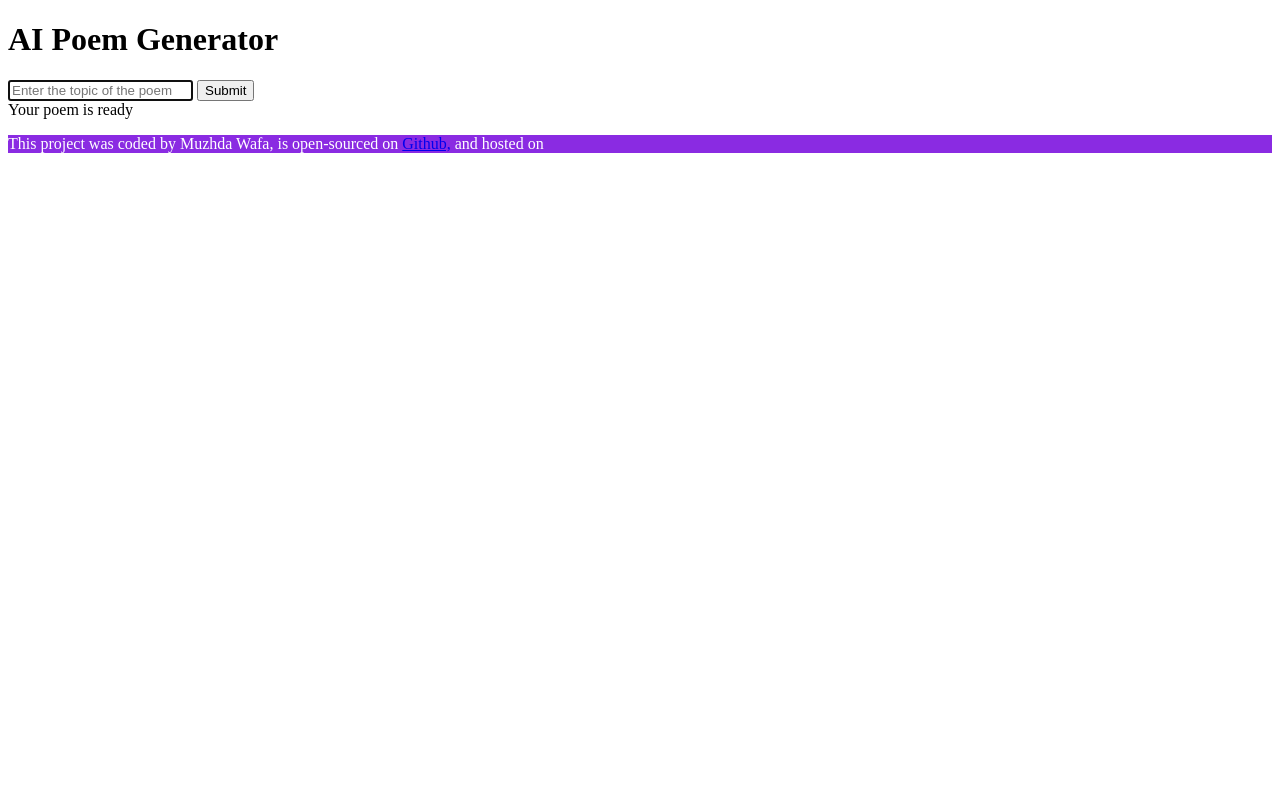
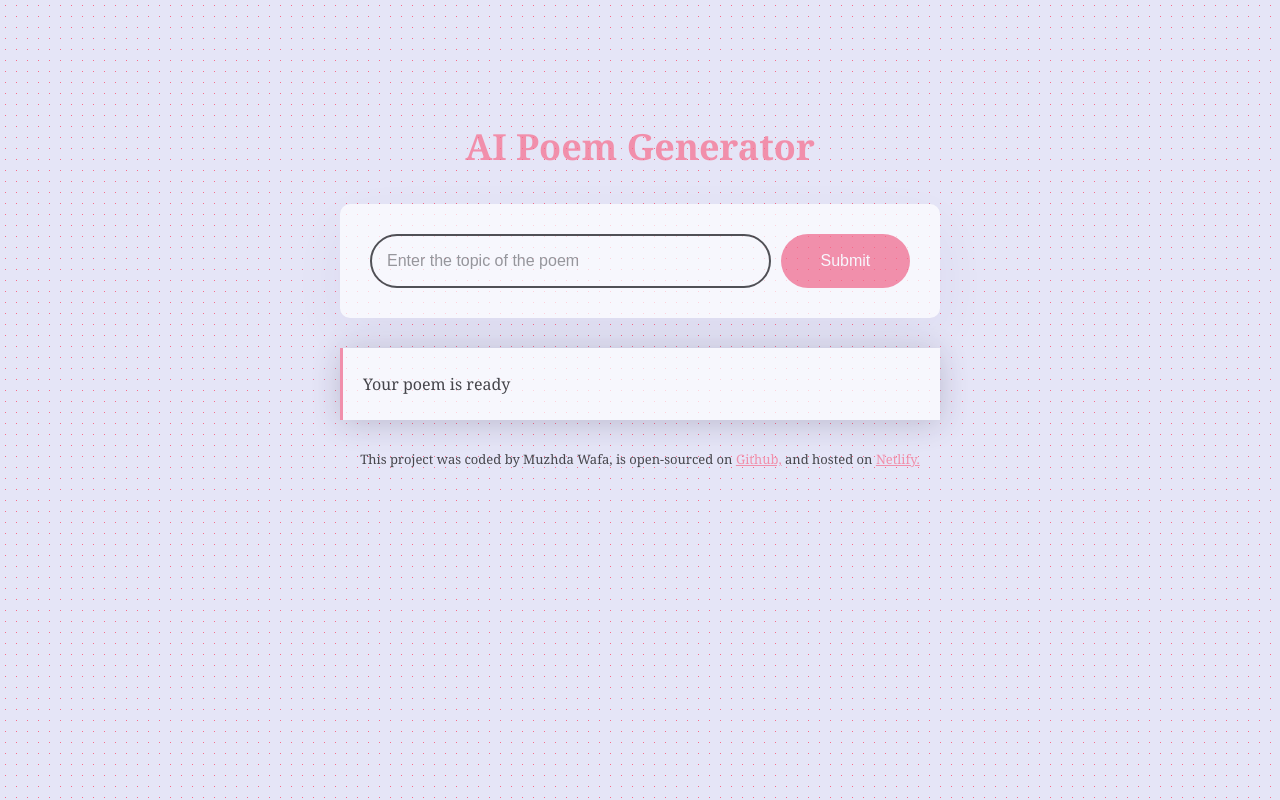
Before and after one commit to muzhiwa/poem-generator, a plain HTML site: page index.html in a window 1280 px wide. Drawn offline with Linux system fonts and the light colour scheme.

Commit message:
updated styles.css

```diff
--- a/index.html
+++ b/index.html
@@ -5,8 +5,12 @@
     <meta name="viewport" content="width=device-width, initial-scale=1.0">
     <title>Poem Generator</title>
     <link rel="stylesheet" href="styles.css">
+    <link rel="preconnect" href="https://fonts.googleapis.com">
+    <link rel="preconnect" href="https://fonts.gstatic.com" crossorigin>
+    <link href="https://fonts.googleapis.com/css2?family=Noto+Serif:ital,wght@0,100..900;1,100..900&display=swap" rel="stylesheet">
 </head>
 <body>
+    <div class="container">
        <header>
           <h1>AI Poem Generator</h1>
        </header>
@@ -18,18 +22,20 @@
                   autofocus
                   required
                   autocomplete="off"
+                  class="instructions"
                />
-            <input type="submit" />
+               <input type="submit" class="submit-button" />
             </form>
-        <div>
+            <div class="poem">
                Your poem is ready
             </div>
         </main>
         <footer>
            <p>
-            This project was coded by Muzhda Wafa, is open-sourced on <a href="https://github.com/muzhiwa/poem-generatortliy">Github,</a> and hosted on <a href="Netlify. "></a>
+              This project was coded by Muzhda Wafa, is open-sourced on <a href="https://github.com/muzhiwa/poem-generatortliy">Github,</a> and hosted on <a href="https://cute-dragon-44df19.netlify.app/">Netlify.</a>
             </p>
         </footer>
+    </div>
     <script src="index.js"></script>
 </body>
 </html>
--- a/styles.css
+++ b/styles.css
@@ -1,4 +1,72 @@
+body {
+    background-color: #e5e5f7;
+    opacity: 0.7;
+    background-image: radial-gradient(#f76b8a 0.55px, #e5e5f7 0.55px);
+    background-size: 11px 11px;
+    font-family: "Noto Serif", serif;
+}
+
+a {
+    color: #f76b8a;
+}
+
+.container {
+    margin: 120px auto;
+    max-width: 600px;
+}
+
+header {
+    margin-bottom: 30px;
+}
+
+h1 {
+    text-align: center;
+    font-weight: 500px;
+    font-size: 36px;
+    line-height: 1.5;
+    color: #f76b8a;
+}
+
+form {
+    padding: 30px;
+    background-color: white;
+    box-shadow: 0px 20px 60px rgba(65, 50, 100, 0.08);
+    border-radius: 10px;
+    display: flex;
+    margin-bottom: 30px;
+}
+
+.instructions {
+    padding: 16px;
+    border: 1px solid #e991a4;
+    width: 80%;
+    font-size: 16px;
+    border-radius: 50px;
+    line-height: 20px;
+}
+
+.submit-button {
+    margin-left: 10px;
+    background-color: #f76b8a;
+    color: white;
+    border: none;
+    width: 150px;
+    font-size: 16px;
+    border-radius: 50px;
+    padding: 14 24px;
+}
+
+.poem {
+    font-size: 16px;
+    background-color: white;
+    padding: 20px;
+    line-height: 2;
+    border-left: 3px solid #f76b8a;
+    box-shadow: 0px 4px 30px 0px rgba(39, 33, 66, 0.3);
+}
+
 footer {
-    background-color: blueviolet;
-    color: white;
+    text-align: center;
+    font-size: 13px;
+    margin-top: 30px;
 }
```
Lines whose indentation alone changed are shown as unchanged.
